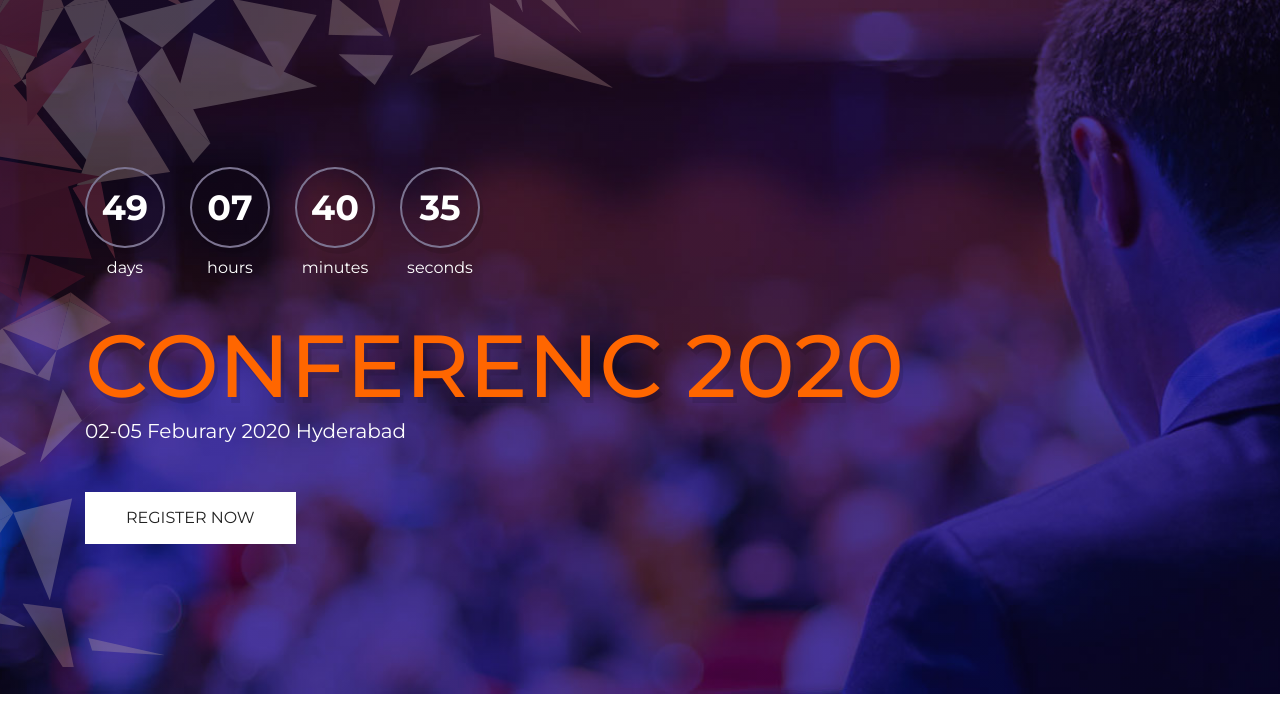
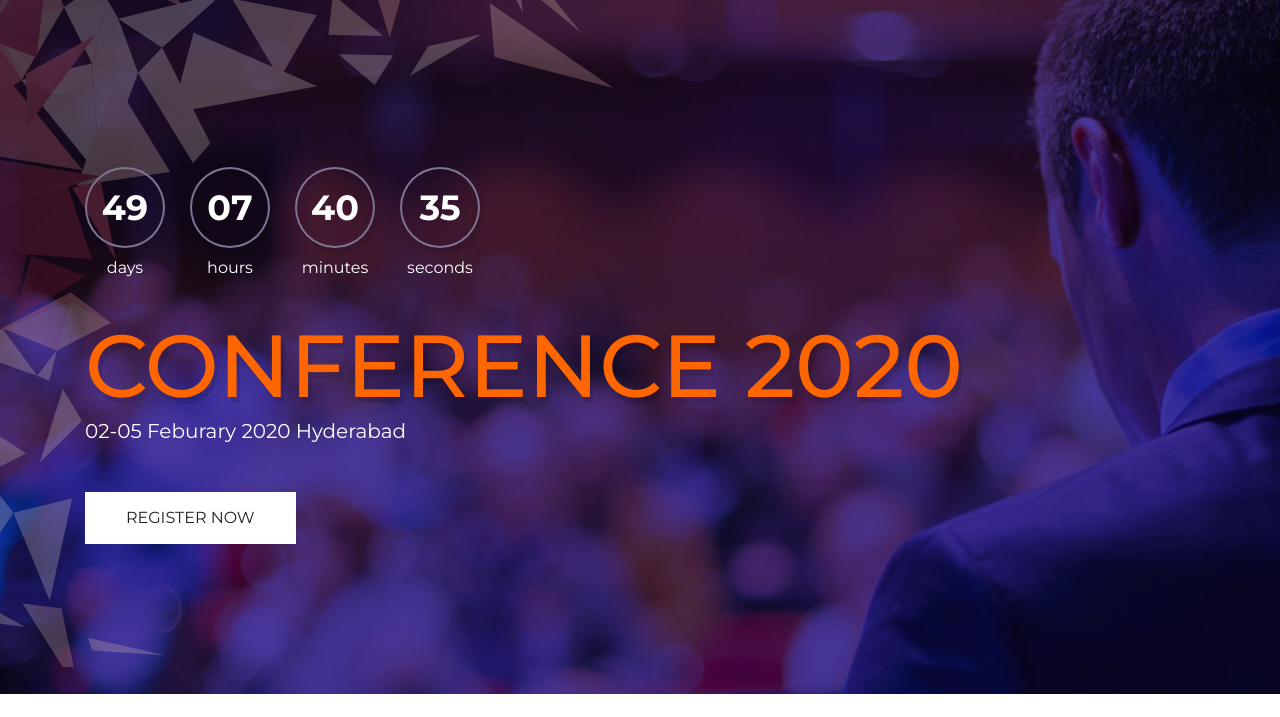
Before and after one commit to Tejareddy94/confe, a plain HTML site: page index.html in a window 1280 px wide. Shown: the part 83-800 px from the top of the page. Drawn offline with Linux system fonts and the light colour scheme; some packages are replaced by stand-ins of ours.

Commit message:
this is c change

```diff
--- a/index.html
+++ b/index.html
@@ -96,7 +96,7 @@
 					<!-- Coundown Timer -->
 					<div class="timer"></div>
 					<h1></h1>
-					<h1>Conferenc 2020</h1>
+					<h1>Conference 2020</h1>
 					<!-- <h2>Conference 2020</h2> -->
 					<h6>02-05  Feburary 2020 Hyderabad</h6>
 					<!-- Action Button -->
```
